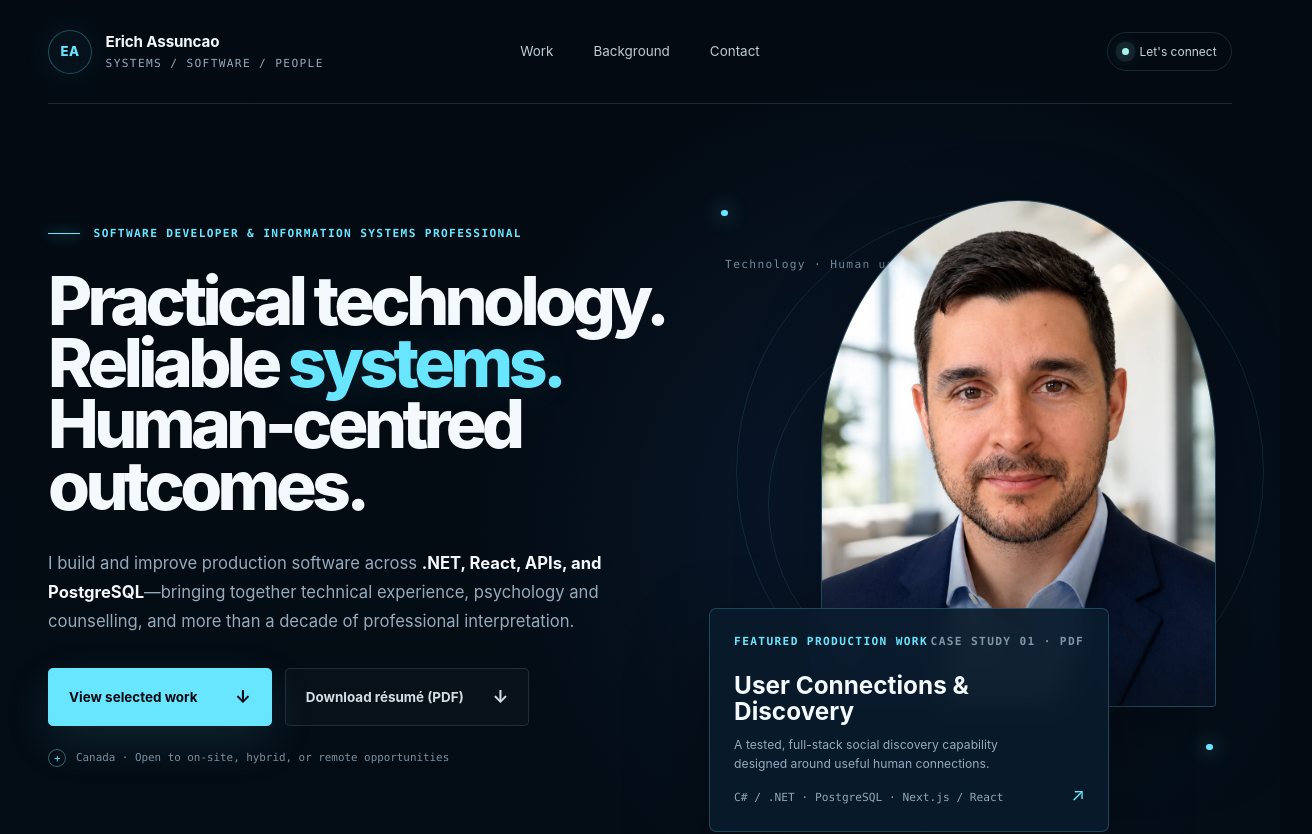
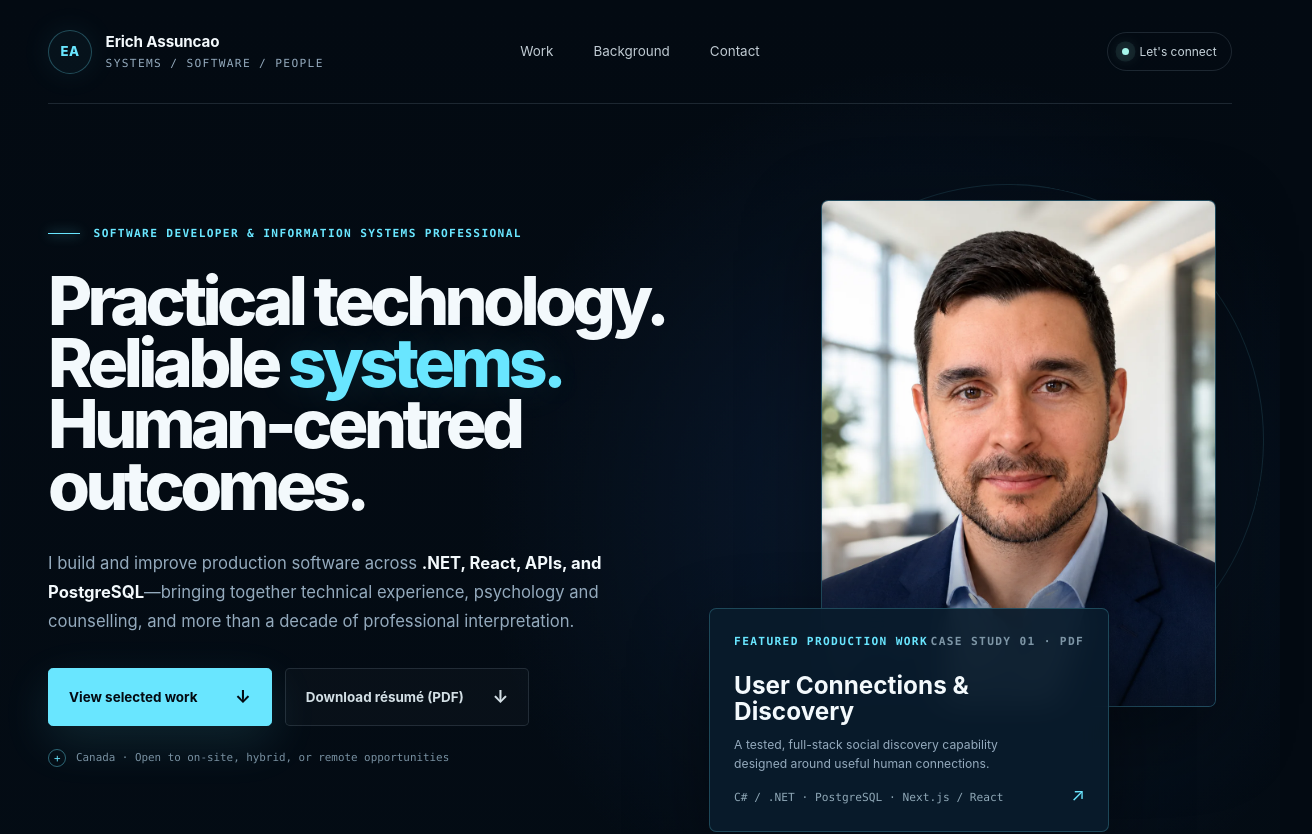
Before and after one commit to eassuncao/erich-assuncao-portfolio, a Next.js app: page / in a window 1280 px wide. Shown: the top 834 px of the page, 1312 px wide, since content can reach past the window. Built offline with nearby package versions, Linux system fonts and the light colour scheme.

Commit message:
chore: configure custom portfolio domain

```diff
--- a/app/globals.css
+++ b/app/globals.css
@@ -377,7 +377,7 @@ a {
   aspect-ratio: 0.78;
   overflow: hidden;
   border: 1px solid rgba(105, 230, 255, 0.22);
-  border-radius: 50% 50% 0.25rem 0.25rem;
+  border-radius: 0.45rem;
   background: var(--surface);
   box-shadow: 0 1.5rem 5rem rgba(0, 0, 0, 0.4);
 }
@@ -396,55 +396,17 @@ a {
   object-position: 50% 30%;
 }
 
-.signal-orbit {
+.signal-arc {
   position: absolute;
-  border: 1px solid rgba(105, 230, 255, 0.11);
+  top: 0.5rem;
+  right: -2rem;
+  width: 32rem;
+  height: 32rem;
+  border: 1px solid transparent;
+  border-top-color: rgba(105, 230, 255, 0.12);
+  border-right-color: rgba(105, 230, 255, 0.12);
   border-radius: 50%;
-}
-
-.orbit-one {
-  top: 2rem;
-  right: -2rem;
-  width: 33rem;
-  height: 33rem;
-}
-
-.orbit-two {
-  top: 9rem;
-  right: 6rem;
-  width: 23rem;
-  height: 23rem;
-}
-
-.signal-node {
-  position: absolute;
-  z-index: 3;
-  width: 0.42rem;
-  height: 0.42rem;
-  border-radius: 50%;
-  background: var(--cyan);
-  box-shadow: 0 0 1.2rem var(--cyan);
-}
-
-.node-one {
-  top: 2.1rem;
-  right: 31.5rem;
-}
-
-.node-two {
-  right: 1.2rem;
-  bottom: 4.1rem;
-}
-
-.coordinate-label {
-  position: absolute;
-  top: 5rem;
-  left: 0;
-  margin: 0;
-  color: #728b9b;
-  font-family: var(--font-geist-mono), monospace;
-  font-size: 0.7rem;
-  letter-spacing: 0.12em;
+  transform: rotate(12deg);
 }
 
 .featured-float {
@@ -1056,10 +1018,6 @@ a {
     margin-inline: auto;
   }
 
-  .coordinate-label {
-    left: 1rem;
-  }
-
   .evidence-band {
     grid-template-columns: repeat(2, 1fr);
   }
@@ -1172,12 +1130,7 @@ a {
     width: 88%;
   }
 
-  .coordinate-label,
-  .signal-node {
-    display: none;
-  }
-
-  .orbit-one {
+  .signal-arc {
     right: -11rem;
   }
 
--- a/app/layout.tsx
+++ b/app/layout.tsx
@@ -1,6 +1,5 @@
 import type { Metadata, Viewport } from "next";
-import { headers } from "next/headers";
-import { contactDetails } from "../data/portfolio";
+import { contactDetails, siteOrigin } from "../data/portfolio";
 import "./globals.css";
 
 export const viewport: Viewport = {
@@ -9,28 +8,10 @@ export const viewport: Viewport = {
   themeColor: "#030a12",
 };
 
-function firstForwardedValue(value: string | null): string | null {
-  return value?.split(",", 1)[0]?.trim() || null;
-}
+const metadataBase = new URL(siteOrigin);
+const homeUrl = metadataBase.toString();
 
-export async function generateMetadata(): Promise<Metadata> {
-  const requestHeaders = await headers();
-  const host =
-    firstForwardedValue(requestHeaders.get("x-forwarded-host")) ??
-    requestHeaders.get("host") ??
-    "localhost:3000";
-  const forwardedProtocol = firstForwardedValue(
-    requestHeaders.get("x-forwarded-proto"),
-  );
-  const protocol =
-    forwardedProtocol === "http" || forwardedProtocol === "https"
-      ? forwardedProtocol
-      : host.includes("localhost")
-        ? "http"
-        : "https";
-  const metadataBase = new URL(`${protocol}://${host}`);
-
-  return {
+export const metadata: Metadata = {
   metadataBase,
   title: {
     default: `${contactDetails.name} | Software & Information Systems`,
@@ -53,7 +34,7 @@ export async function generateMetadata(): Promise<Metadata> {
   authors: [{ name: contactDetails.name }],
   creator: contactDetails.name,
   alternates: {
-      canonical: "/",
+    canonical: homeUrl,
   },
   robots: {
     index: true,
@@ -71,7 +52,7 @@ export async function generateMetadata(): Promise<Metadata> {
   },
   openGraph: {
     type: "profile",
-      url: "/",
+    url: homeUrl,
     siteName: `${contactDetails.name} — Portfolio`,
     locale: "en_CA",
     title: "Practical technology. Reliable systems. Human-centred outcomes.",
@@ -90,12 +71,10 @@ export async function generateMetadata(): Promise<Metadata> {
   twitter: {
     card: "summary_large_image",
     title: `${contactDetails.name} | Software & Information Systems`,
-      description:
-        "Practical technology. Reliable systems. Human-centred outcomes.",
+    description: "Practical technology. Reliable systems. Human-centred outcomes.",
     images: [new URL("/og.jpg", metadataBase).toString()],
   },
 };
-}
 
 export default function RootLayout({
   children,
--- a/app/robots.ts
+++ b/app/robots.ts
@@ -1,4 +1,5 @@
 import type { MetadataRoute } from "next";
+import { siteOrigin } from "../data/portfolio";
 
 export default function robots(): MetadataRoute.Robots {
   return {
@@ -6,5 +7,6 @@ export default function robots(): MetadataRoute.Robots {
       userAgent: "*",
       allow: "/",
     },
+    sitemap: `${siteOrigin}/sitemap.xml`,
   };
 }
--- /dev/null
+++ b/app/sitemap.ts
@@ -0,0 +1,12 @@
+import type { MetadataRoute } from "next";
+import { siteOrigin } from "../data/portfolio";
+
+export default function sitemap(): MetadataRoute.Sitemap {
+  return [
+    {
+      url: new URL("/", siteOrigin).toString(),
+      changeFrequency: "monthly",
+      priority: 1,
+    },
+  ];
+}
--- a/components/sections/Hero.tsx
+++ b/components/sections/Hero.tsx
@@ -51,11 +51,7 @@ export function Hero() {
         </div>
 
         <div className="hero-visual">
-          <div className="signal-orbit orbit-one" aria-hidden="true" />
-          <div className="signal-orbit orbit-two" aria-hidden="true" />
-          <span className="signal-node node-one" aria-hidden="true" />
-          <span className="signal-node node-two" aria-hidden="true" />
-          <p className="coordinate-label">Technology · Human understanding</p>
+          <div className="signal-arc" aria-hidden="true" />
 
           <div className="portrait-frame">
             <Image
--- a/data/portfolio.ts
+++ b/data/portfolio.ts
@@ -11,6 +11,8 @@ export type Project = {
   readonly featured?: boolean;
   readonly featuredSummary?: string;
 };
+
+export const siteOrigin = "https://erichassuncao.com" as const;
 
 type LabelledDetail = {
   readonly label: string;
```
Also changed, not shown: 2 other files (tests, documents, lock files or other folders). Lines whose indentation alone changed are shown as unchanged.
